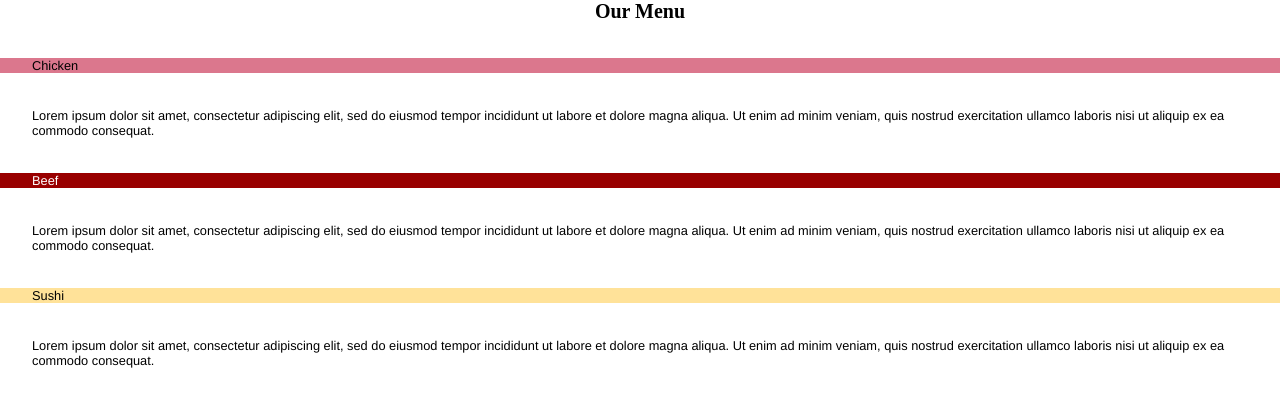
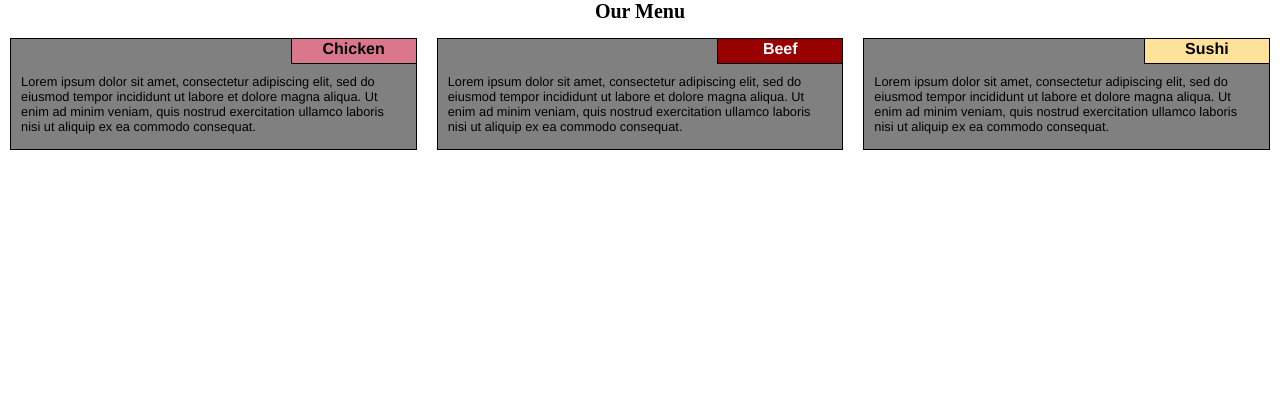
Before and after one commit to buttabu/module2-solution, a plain HTML site: page index.html in a window 1280 px wide. Drawn offline with Linux system fonts and the light colour scheme.

Commit message:
Update index.html

```diff
--- a/index.html
+++ b/index.html
@@ -4,7 +4,7 @@
 <meta charset="utf-8">
 <meta name="viewport" content="width=device-width, initial-scale=1">
 <link rel = "stylesheet" href="style.css">
-<title>Responsive Layout</title>
+<title>Module 2 Solution</title>
 </head>
 
 <body>
@@ -12,28 +12,28 @@
 
 <div class="row">
 
-<div class="col-lg-3 col-md-6 col-sm-9">
-	<div class = "chicken-class">
-  		<div id = "chicken">
-		<p>Chicken</p>
+<div class="col-lg-4 col-md-6 col-sm-12">
+	<div class = "container">
+  		<div class = "dishes" id = "chicken">
+		<span>Chicken</span>
 		</div>
 	<p>Lorem ipsum dolor sit amet, consectetur adipiscing elit, sed do eiusmod tempor incididunt ut labore et dolore magna aliqua. Ut enim ad minim veniam, quis nostrud exercitation ullamco laboris nisi ut aliquip ex ea commodo consequat.</p>
 	</div>
 </div>
 
-<div class="col-lg-3 col-md-6 col-sm-9">
-  	<div class = "beef-class">
-		<div id = "beef">
-		<p>Beef</p>
+<div class="col-lg-4 col-md-6 col-sm-12">
+  	<div class = "container">
+		<div class = "dishes" id = "beef">
+		<span>Beef</span>
 		</div>
  	<p>Lorem ipsum dolor sit amet, consectetur adipiscing elit, sed do eiusmod tempor incididunt ut labore et dolore magna aliqua. Ut enim ad minim veniam, quis nostrud exercitation ullamco laboris nisi ut aliquip ex ea commodo consequat.</p>
  	</div>
 </div>
 
-<div class="col-lg-3 col-md-6 col-sm-9">
-	<div class = "sushi-class">
-  		<div id = "sushi">
-		<p>Sushi</p>
+<div class="col-lg-4 col-md-12 col-sm-12">
+	<div class = "container">
+  		<div class = "dishes" id = "sushi">
+		<span>Sushi</span>
 		</div>
 	<p>Lorem ipsum dolor sit amet, consectetur adipiscing elit, sed do eiusmod tempor incididunt ut labore et dolore magna aliqua. Ut enim ad minim veniam, quis nostrud exercitation ullamco laboris nisi ut aliquip ex ea commodo consequat.</p>
 </div>
```
